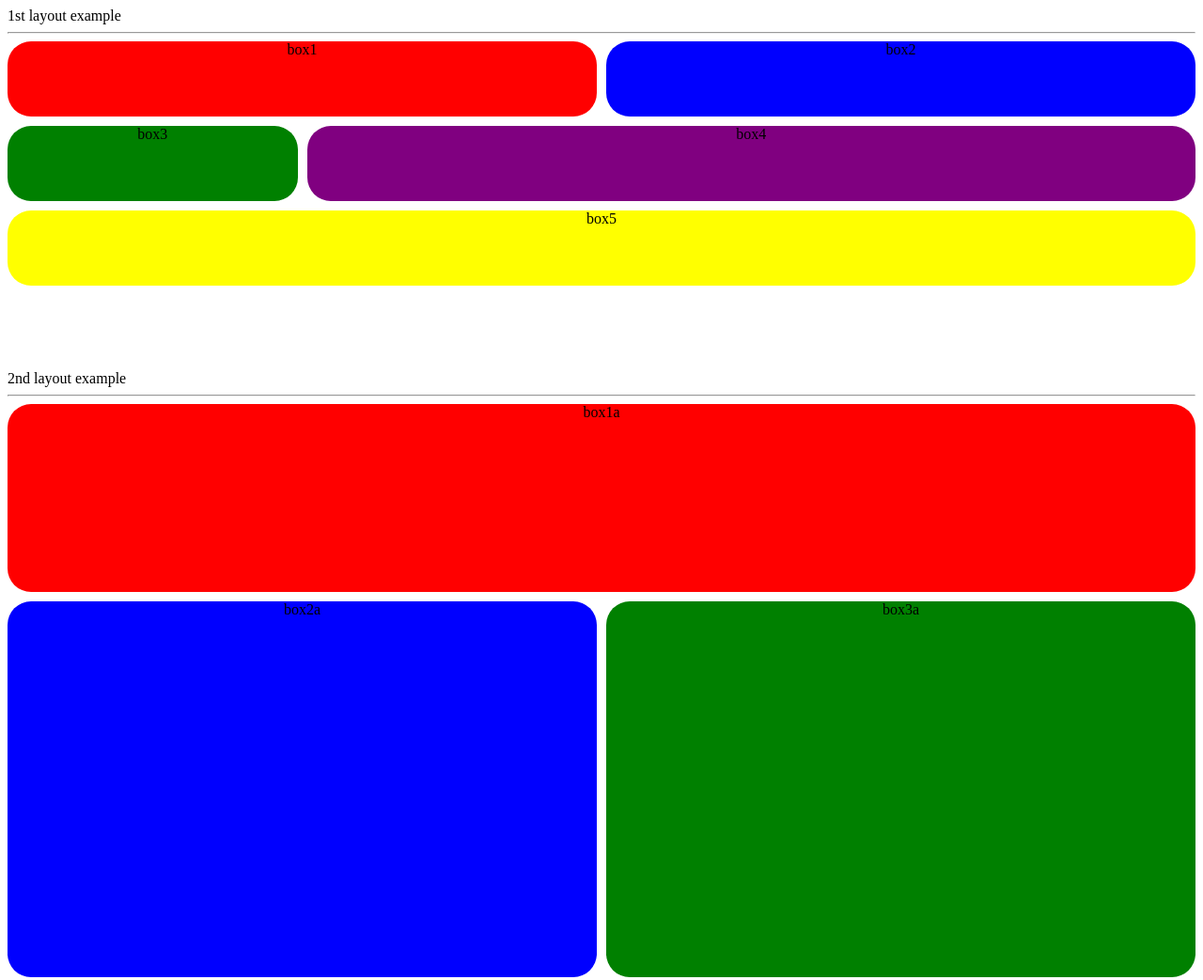
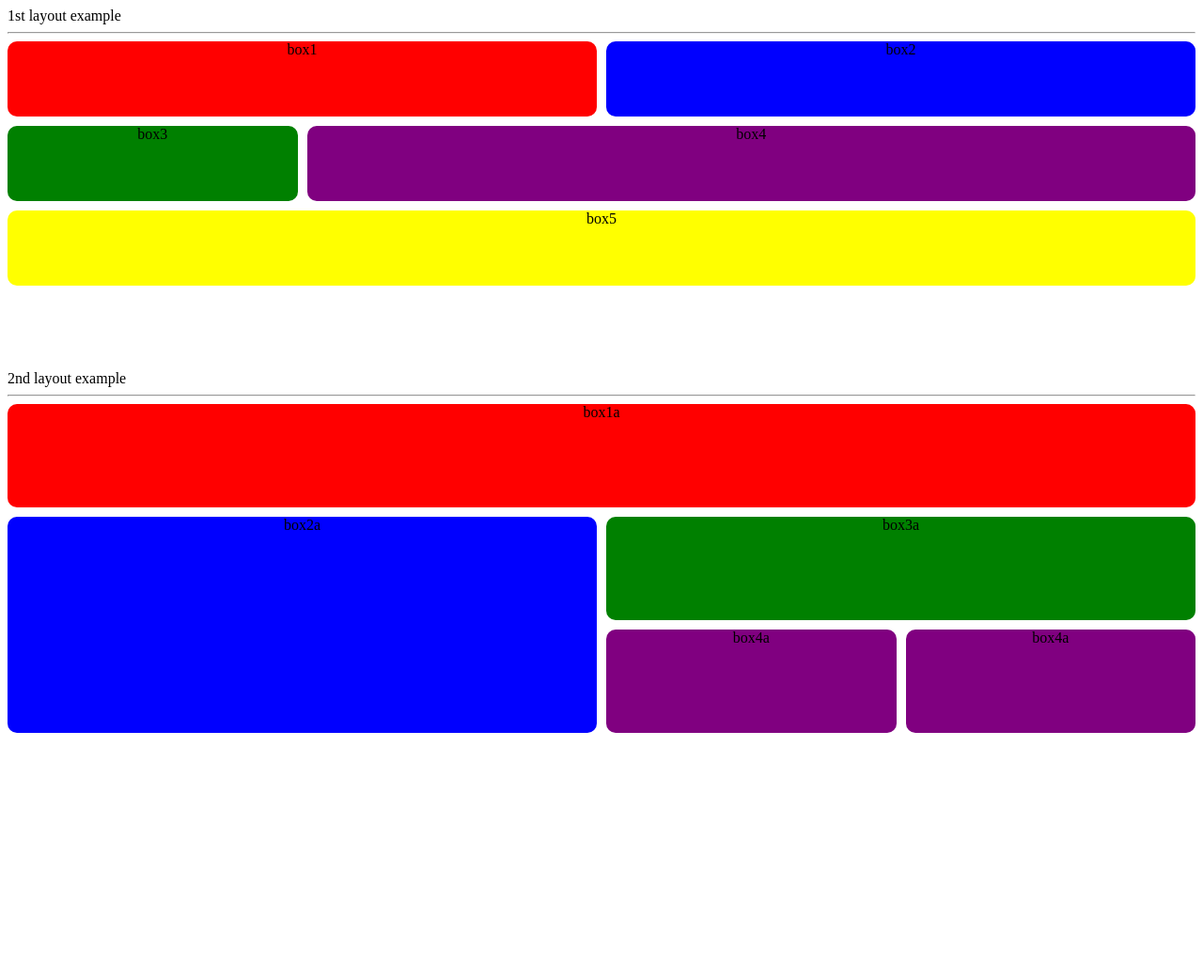
Before and after one commit to rajel89/VSchool, a plain HTML site: page css_grid_practice/index.html in a window 1280 px wide. Shown: the top 1043 px of the page at 94% size. After the commit the page ends 800 px from the top, so only its background shows below. Drawn offline with Linux system fonts and the light colour scheme.

Commit message:
updated box2a grid row value from 2 to 2/4.

```diff
--- a/css_grid_practice/style.css
+++ b/css_grid_practice/style.css
@@ -29,34 +29,34 @@
   .box1 {
     grid-row: 1;
     grid-column: 1/3;
-    border-radius: 25px;
+    border-radius: 10px;
     text-align: center;
   }
 
   .box2 {
     grid-row: 1;
     grid-column: 3/5;
-    border-radius: 25px;
+    border-radius: 10px;
     text-align: center;
   }
 
   .box3 {
     grid-row: 2;
-    border-radius: 25px;
+    border-radius: 10px;
     text-align: center;
   }
 
   .box4 {
     grid-row: 2;
     grid-column: 2/5;
-    border-radius: 25px;
+    border-radius: 10px;
     text-align: center;
   }
 
   .box5 {
     grid-row: 3;
     grid-column: 1/5;
-    border-radius: 25px;
+    border-radius: 10px;
     text-align: center;
   }
 }
@@ -89,42 +89,44 @@
     height: 350px;
     display: grid;
     grid-template-columns: 1fr 1fr 1fr 1fr;
-    grid-template-rows: 200px 400px 200px;
+    grid-template-rows: 1fr 1fr 1fr;
+
     grid-gap: 10px 10px;
   }
 
   .box1a {
     grid-row: 1;
     grid-column: 1/5;
-    border-radius: 25px;
+    border-radius: 10px;
     text-align:center;
   }
 
   .box2a {
-    grid-row: 2;
+    grid-row: 2/4;
     grid-column: 1/3;
-    border-radius: 25px;
+    border-radius: 10px;
     text-align: center;
+
   }
 
   .box3a {
     grid-row: 200px;
     grid-column: 3/5;
-    border-radius: 25px;
+    border-radius: 10px;
     text-align: center;
   }
 
   .box4a {
     grid-row: 3;
     grid-column: 3/4;
-    border-radius: 25px;
+    border-radius: 10px;
     text-align: center;
   }
 
   .box4b {
     grid-row: 3;
     grid-column: 4/5;
-    border-radius: 25px;
+    border-radius: 10px;
     text-align: center;
   }
 }
```
